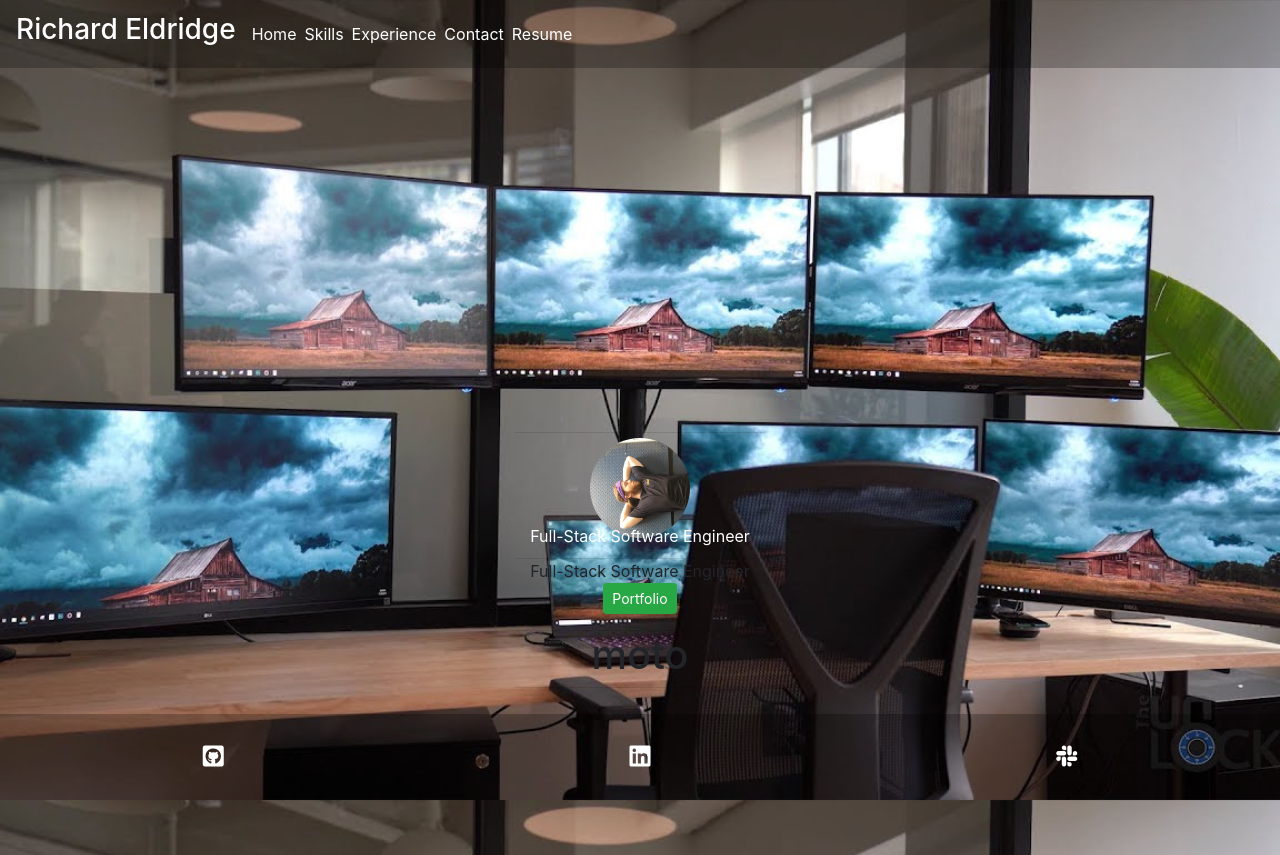
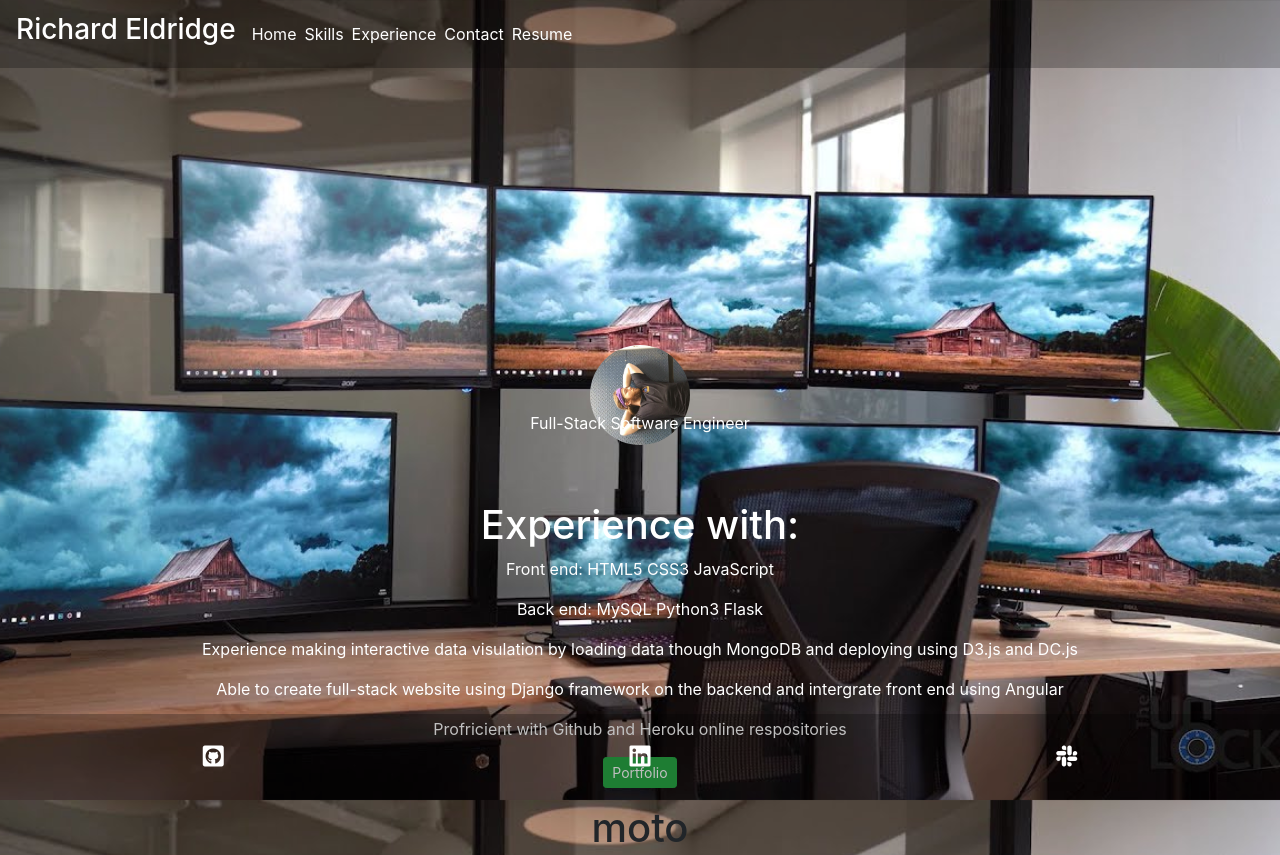
Before and after one commit to Richardaeld/UCD, a plain HTML site: page index.html in a window 1280 px wide. Shown: the top 855 px of the page. Drawn offline with nearby package versions, Linux system fonts and the light colour scheme.

Commit message:
Finished bottom half of idex page, added filler text

```diff
--- a/css/style.css
+++ b/css/style.css
@@ -5,7 +5,7 @@
 }
 body {
 
-   background-color: rgb(87, 86, 83);
+   /*background-color: rgb(87, 86, 83); */
     height: 140vh;
 
     background: url("../photo/first.jpg") no-repeat center center fixed;
@@ -13,14 +13,22 @@ body {
     -moz-background-size: cover;
     -o-background-size: cover;
     background-size: cover;
-
+    /*background-color: rgba(0,0,0,.25);*/
     display:flex;
     align-items: center;
     justify-content: center;
 
     position: relative;
+}
 
 
+.dimmer-overlay {
+    position: absolute;
+    top: 0;
+    left: 0;
+    height: 100%;
+    width: 100%;
+    background: rgba(0,0,0,.25);
 }
 
 /* Altering  nav bar  */
@@ -45,38 +53,36 @@ body {
     width: 100%;
     background-color: rgba(0,0,0,.25);
     color: #ffffff;
-
-
 }
 
-}
 .navbar .navbar-toggler {
     border:0;
 }
 
-.header div nav {
-   background-color: rgb(87, 86, 83);
+.callout {
+    padding-top: 5px;
+    color: #ffffff;
 }
 
-hr {
-    margin: 0;
-}
-.header {
+.callout p {
+    top: -50px;
     text-align: center;
-    margin: 0;
-    padding: 0;
 }
 
-.header div {
-    padding: 0;
+.callout .callout-pad {
+    padding: 20px 0;
+    margin: 20px 0;
 }
 
+/*
+.space {
+    padding: 13% 0;
+    margin: 13% 0;
+}
+*/
+/* above should be needed !! bottom is questionable */
 
-.callout {
-   /*position: relative;*/
-    padding-top: 5px;
-    /*background-color: black;*/
-}
+
 
 .callout div {
     text-align: center;
@@ -84,12 +90,8 @@ hr {
    /* position: absolute; */
     color: #ffffff;
     /*background-color:rgba(90, 90, 90, .5);*/
-    top: -25%;
+    top: -35%;
     max-height: 120px;
-}
-
-.callout div p {
-    color: #ffffff;
 }
 
 
@@ -98,42 +100,28 @@ hr {
     border-radius: 50%;
 
 }
-/*
-.callout-container {
-    height: 100vh;
 
-    background: url("../photo/first.jpg") no-repeat center center fixed;
-    -webkit-background-size: cover;
-    -moz-background-size: cover;
-    -o-background-size: cover;
-    background-size: cover;
 
-    display:flex;
-    align-items: center;
-    justify-content: center;
 
-    position: relative;
-}
-*/
+
 .job-apply {
     text-align: center;
+    color: #ffffff;
 }
+
+
 
 .moto {
     text-align: center;
 }
 
-
 .networks {
     text-align: center;
     left: 0;
     width: 100%;
-
     margin: 0px;
     bottom: 0;
     position: fixed;
-   /* align-items: bottom;*/
-    background-color: transparent;
     color: #ffffff;
     font-size: 150%;
     z-index: 1;
@@ -153,13 +141,16 @@ hr {
 }
 
 footer ul li {
-    text-decoration: none;
-    background: transparent;
-    z-index: 1;
     padding: 25px;
-    color: red;
 }
 
 footer ul {
     list-style-type: none;
 }
+
+/* New and chacked as progression */
+
+hr {
+    width: 50%;
+    border: 3px solid rgb(87, 86, 83);
+}
--- a/index.html
+++ b/index.html
@@ -12,19 +12,20 @@
 
 	<link rel="stylesheet" href="css/style.css">
 
-    <link rel="stylesheet" href="https://use.fontawesome.com/releases/v5.6.3/css/all.css" integrity="sha384-UHRtZLI+pbxtHCWp1t77Bi1L4ZtiqrqD80Kn4Z8NTSRyMA2Fd33n5dQ8lWUE00s/" crossorigin="anonymous"/>
+	<link rel="stylesheet" href="https://use.fontawesome.com/releases/v5.6.3/css/all.css"
+		integrity="sha384-UHRtZLI+pbxtHCWp1t77Bi1L4ZtiqrqD80Kn4Z8NTSRyMA2Fd33n5dQ8lWUE00s/" crossorigin="anonymous" />
 </head>
 
 <body>
 
 	<article>
 		<!-- Nav  -->
-
-		<!--<div class="row header container"> -->
 		<div class="container-fluid navalert-container">
 			<nav class="navbar navbar-dark navbar-expand-sm">
+				<a href="/" class="navbar-brand name">
+					<h3> Richard Eldridge</h3>
+				</a>
 
-					<a href="/" class="navbar-brand name"><h3> Richard Eldridge</h3> </a>
 				<button class="navbar-toggler ml-auto" type="button" data-toggle="collapse" data-target="#navbarNavDropdown" aria-controls="navbarNavDropdown" aria-expanded="false" aria-label="Toggle navigation">
 					<span class="navbar-toggler-icon"></span></button>
 
@@ -37,53 +38,66 @@
 						<li class="nav-item mr-2"> Resume </li>
 					</ul>
 				</div>
-
 			</nav>
 		</div>
-		<!--</div>-->
 
-		<hr>
 
-		<!--  call out  -->
-		<div class="container-fluid callout-container">
+		<!--  call out (picture and position) -->
+		<div class="container-fluid">
 			<div class="row callout">
+				<div class="col-12 callout-pad">
+				</div>
 				<div class="col-12">
 					<p> <img src="photo/Id.jpg" alt="Profile picture of Richard E."></p>
-						<div>
-							<p> Full-Stack Software Engineer</p>
+				</div>
+				<div class="col-1"></div>
+				<p class="col-10"> Full-Stack Software Engineer</p>
+				<div class="col-1">
+				</div>
 			</div>
 		</div>
 
+
+
+		<!-- Skills -->
+		<section>
+			<div class="container job-apply">
+				<div class="row">
+					<h1 class="col-12">Experience with:</h1>
+					<p class="col-12">Front end: HTML5 CSS3 JavaScript</p>
+					<p class="col-12">Back end: MySQL Python3 Flask</p>
+					<p class="col-12">Experience making interactive data visulation by loading data though MongoDB and
+						deploying using D3.js and DC.js </p>
+					<p class="col-12">Able to create full-stack website using Django framework on the backend and
+						intergrate front end using Angular</p>
+					<p class="col-12">Profricient with Github and Heroku online respositories</p>
+					<p class="col-12"><button class="btn btn-sm btn-success">Portfolio</button></p>
 				</div>
 			</div>
-		<hr>
+		</section>
 
-		<!-- position applying for -->
-		<section>
-			<div class="container job-apply" <h1>Full-Stack Software Engineer</h1>
-
-				<p><button class="btn btn-sm btn-success">Portfolio</button></p>
-			</div>
-		</section>
-		<hr>
 		<!--  moto/personal info  -->
 		<section>
 			<div class="container moto">
 				<h1>moto</h1>
 			</div>
 		</section>
-		<hr>
-		<!--  footer  -->
+
+		<!--  social footer  -->
 		<footer>
 			<div class="container">
 				<div class="row">
 					<ul class="networks row">
-                <li class="col-4"><a href="https://github.com" target="_blank"> <i class="fab fa-github-square"></i>  </a></li>
-                <li class="col-4"><a href="https://www.linkedin.com/in/richard-eldridge-4200221ab/" target="_blank"> <i class="fab fa-linkedin"></i>  </a></li>
-                <li class="col-4"><a href="https://slack.com/" target="_blank"> <i class="fab fa-slack"></i> </a>
+						<li class="col-4"><a href="https://github.com" target="_blank">
+								<i class="fab fa-github-square"></i> </a></li>
+						<li class="col-4"><a href="https://www.linkedin.com/in/richard-eldridge-4200221ab/"
+								target="_blank"> <i class="fab fa-linkedin"></i> </a></li>
+						<li class="col-4"><a href="https://slack.com/" target="_blank"> <i class="fab fa-slack"></i>
+							</a>
 					</ul>
 
 		</footer>
+
 	</article>
 
 	<script src="https://code.jquery.com/jquery-3.5.1.slim.min.js"
```
Lines whose indentation alone changed are shown as unchanged.
